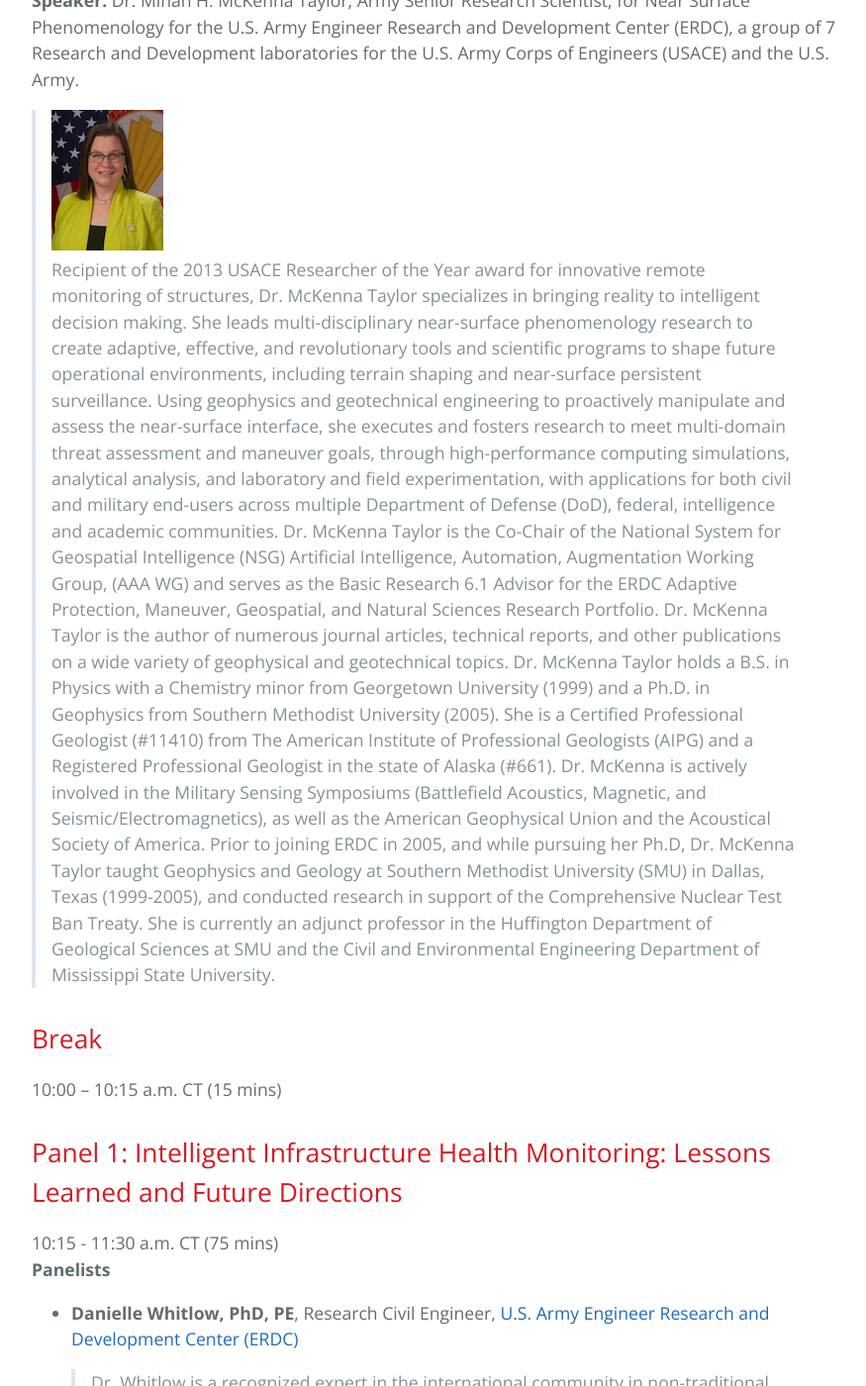
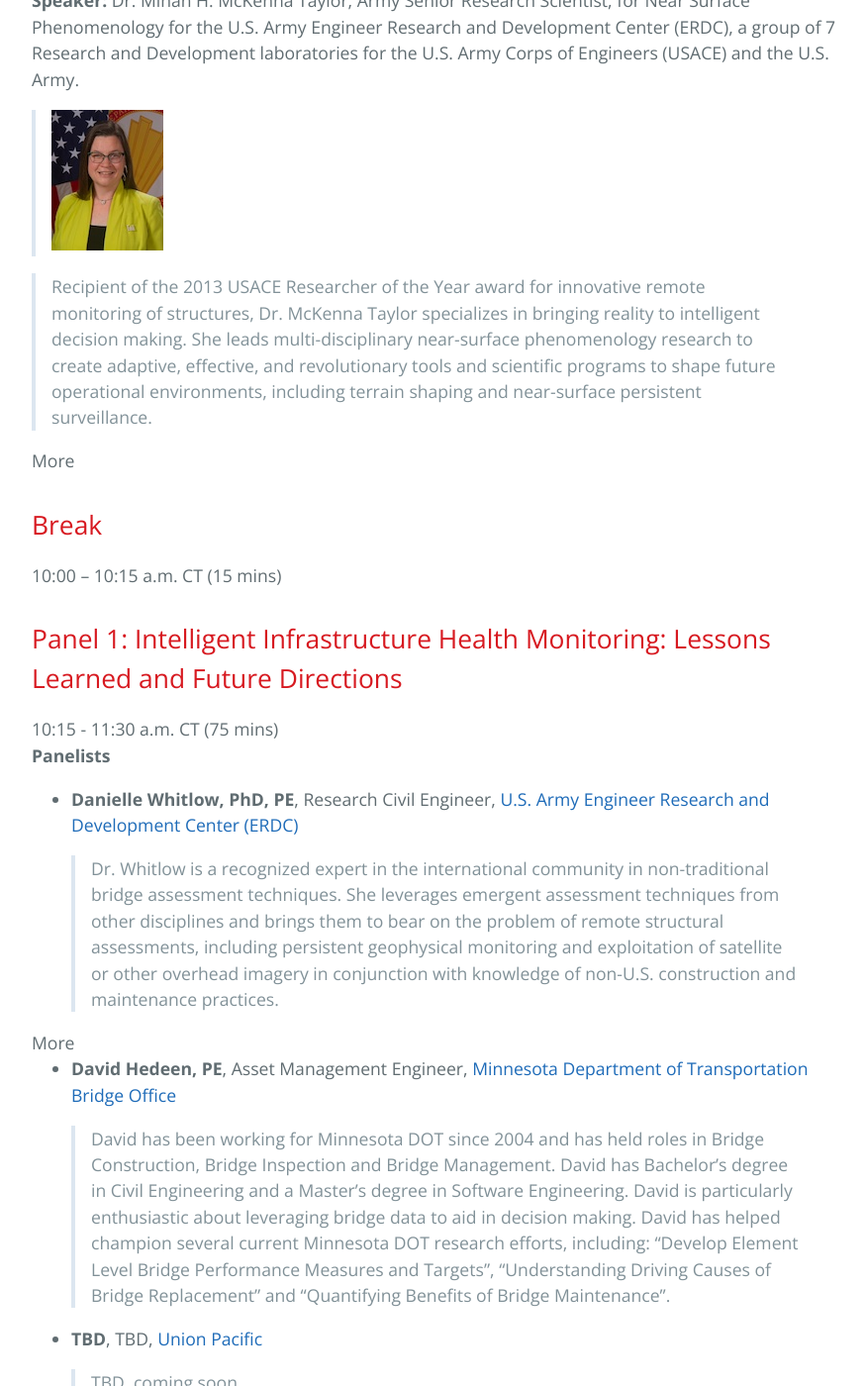
Before and after one commit to BridgingBigData/BridgingBigData.github.io, a Jekyll site: the page built from pages/bbd2023agenda.md, in a window 1280 px wide and 1400 px high, scrolled down 1240 px. Shown: the whole window at 99% size, without its empty margins (192-1067 px from the left). Built offline with Jekyll 4.4.1, drawn with Linux system fonts in a browser that asks for light colours; some of the changed text lies outside the part shown.

Commit message:
collapsible bios

```diff
--- a/pages/bbd2023agenda.md
+++ b/pages/bbd2023agenda.md
@@ -32,9 +32,18 @@
 
 **Speaker:** Dr. Mihan H. McKenna Taylor, Army Senior Research Scientist, for Near Surface Phenomenology for the U.S. Army Engineer Research and Development Center (ERDC), a group of 7 Research and Development laboratories for the U.S. Army Corps of Engineers (USACE) and the U.S. Army.
 > ![Dr. Mihan McKenna](https://bridgingbigdata.github.io/pages/images/mihan.jpg)
-> Recipient of the 2013 USACE Researcher of the Year award for innovative remote monitoring of structures, Dr. McKenna Taylor specializes in bringing reality to intelligent decision making. She leads multi-disciplinary near-surface phenomenology research to create adaptive, effective, and revolutionary tools and scientific programs to shape future operational environments, including terrain shaping and near-surface persistent surveillance. Using geophysics and geotechnical engineering to proactively manipulate and assess the near-surface interface, she executes and fosters research to meet multi-domain threat assessment and maneuver goals, through high-performance computing simulations, analytical analysis, and laboratory and field experimentation, with applications for both civil and military end-users across multiple Department of Defense (DoD), federal, intelligence and academic communities. Dr. McKenna Taylor is the Co-Chair of the National System for Geospatial Intelligence (NSG) Artificial Intelligence, Automation, Augmentation Working Group, (AAA WG) and serves as the Basic Research 6.1 Advisor for the ERDC Adaptive Protection, Maneuver, Geospatial, and Natural Sciences Research Portfolio.
+
+
+
+> Recipient of the 2013 USACE Researcher of the Year award for innovative remote monitoring of structures, Dr. McKenna Taylor specializes in bringing reality to intelligent decision making. She leads multi-disciplinary near-surface phenomenology research to create adaptive, effective, and revolutionary tools and scientific programs to shape future operational environments, including terrain shaping and near-surface persistent surveillance.
+<details>
+<summary>More</summary>
+
+Using geophysics and geotechnical engineering to proactively manipulate and assess the near-surface interface, she executes and fosters research to meet multi-domain threat assessment and maneuver goals, through high-performance computing simulations, analytical analysis, and laboratory and field experimentation, with applications for both civil and military end-users across multiple Department of Defense (DoD), federal, intelligence and academic communities. Dr. McKenna Taylor is the Co-Chair of the National System for Geospatial Intelligence (NSG) Artificial Intelligence, Automation, Augmentation Working Group, (AAA WG) and serves as the Basic Research 6.1 Advisor for the ERDC Adaptive Protection, Maneuver, Geospatial, and Natural Sciences Research Portfolio.
 Dr. McKenna Taylor is the author of numerous journal articles, technical reports, and other publications on a wide variety of geophysical and geotechnical topics. Dr. McKenna Taylor holds a B.S. in Physics with a Chemistry minor from Georgetown University (1999) and a Ph.D. in Geophysics from Southern Methodist University (2005). She is a Certified Professional Geologist (#11410) from The American Institute of Professional Geologists (AIPG) and a Registered Professional Geologist in the state of Alaska (#661). Dr. McKenna is actively involved in the Military Sensing Symposiums (Battlefield Acoustics, Magnetic, and Seismic/Electromagnetics), as well as the American Geophysical Union and the Acoustical Society of America.
 Prior to joining ERDC in 2005, and while pursuing her Ph.D, Dr. McKenna Taylor taught Geophysics and Geology at Southern Methodist University (SMU) in Dallas, Texas (1999-2005), and conducted research in support of the Comprehensive Nuclear Test Ban Treaty. She is currently an adjunct professor in the Huffington Department of Geological Sciences at SMU and the Civil and Environmental Engineering Department of Mississippi State University.
+
+</details>
 
 ## Break
 10:00 – 10:15 a.m. CT (15 mins)
@@ -43,9 +52,15 @@
 10:15 - 11:30 a.m. CT (75 mins)
 **Panelists**
 - **Danielle Whitlow, PhD, PE**,  Research Civil Engineer, [U.S. Army Engineer Research and Development Center (ERDC)](https://www.erdc.usace.army.mil)
-> Dr. Whitlow is a recognized expert in the international community in non-traditional bridge assessment techniques. She leverages emergent assessment techniques from other disciplines and brings them to bear on the problem of remote structural assessments, including persistent geophysical monitoring and exploitation of satellite or other overhead imagery in conjunction with knowledge of non-U.S. construction and maintenance practices. Her novel and unconventional approach has resulted in new tools and techniques that enhance Warfighter safety, while advancing the state- of-the-art in bridge assessment as applied to both military and civil infrastructure challenges.
+> Dr. Whitlow is a recognized expert in the international community in non-traditional bridge assessment techniques. She leverages emergent assessment techniques from other disciplines and brings them to bear on the problem of remote structural assessments, including persistent geophysical monitoring and exploitation of satellite or other overhead imagery in conjunction with knowledge of non-U.S. construction and maintenance practices.
+<details>
+<summary>More</summary>
+
+Her novel and unconventional approach has resulted in new tools and techniques that enhance Warfighter safety, while advancing the state- of-the-art in bridge assessment as applied to both military and civil infrastructure challenges.
 Dr. Whitlow leads multi-disciplinary teams of scientists and engineers with backgrounds in structural engineering, mechanical engineering, electrical engineering, acoustics, signal propagation, and meteorology focused on solving engineering problems and providing bridge assessment and monitoring solutions to both the military and civilian sectors. Her published research spans the breadth of bridge assessment from traditional large-scale structural testing to non-traditional use of emergent technologies for real-time persistent health monitoring.
 Dr. Whitlow is an active member of the NATO Team of Experts on Military Bridge Assessment under the NATO Military Engineering Working Group. She is also a Professional Engineer in the State of Mississippi and a member of the Society of American Military Engineers and the American Society of Civil Engineers.
+
+</details>
 - **David Hedeen, PE**, Asset Management Engineer, [Minnesota Department of Transportation Bridge Office](https://www.dot.state.mn.us/bridge/)
 > David has been working for Minnesota DOT since 2004 and has held roles in Bridge Construction, Bridge Inspection and Bridge Management. David has Bachelor’s degree in Civil Engineering and a Master’s degree in Software Engineering. David is particularly enthusiastic about leveraging bridge data to aid in decision making. David has helped champion several current Minnesota DOT research efforts, including: “Develop Element Level Bridge Performance Measures and Targets”, “Understanding Driving Causes of Bridge Replacement” and “Quantifying Benefits of Bridge Maintenance”.
 - **TBD**, TBD, [Union Pacific](https://www.up.com)
```
